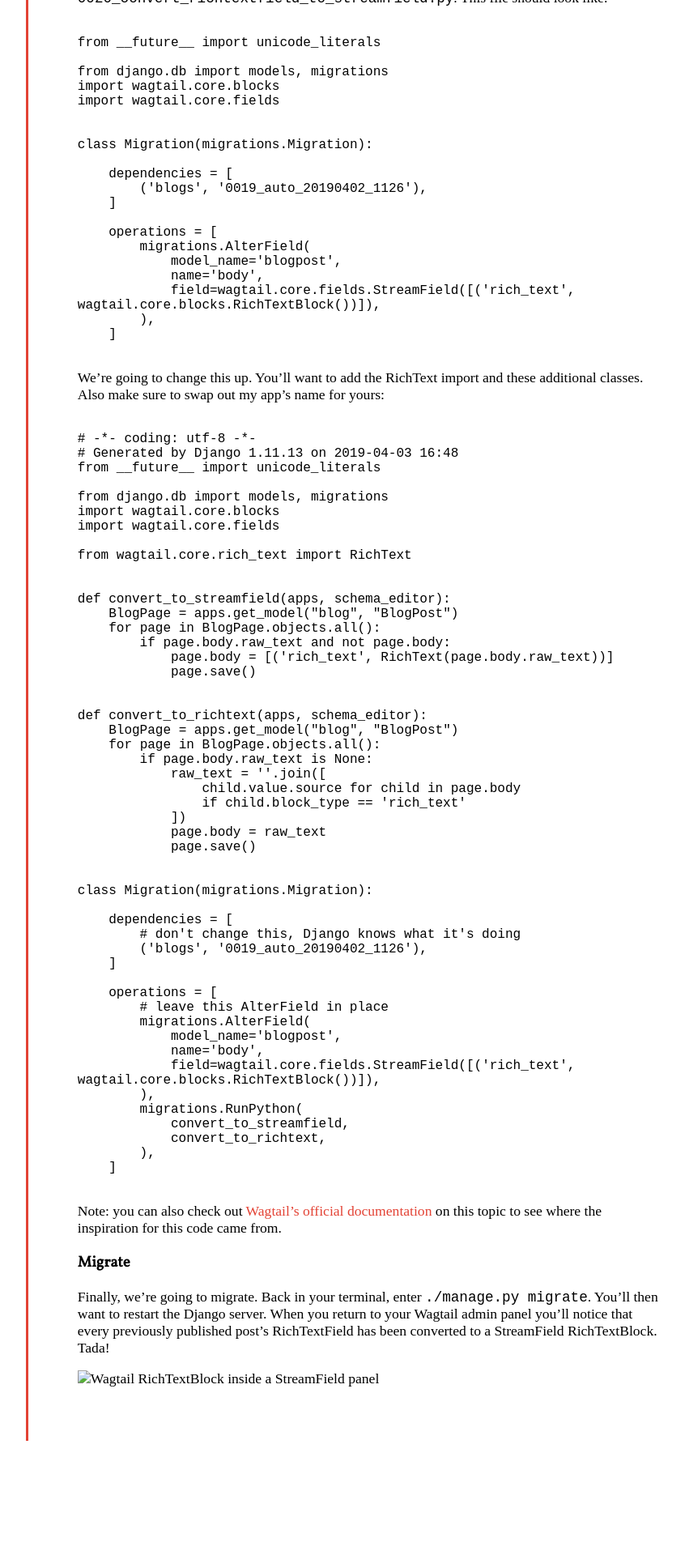
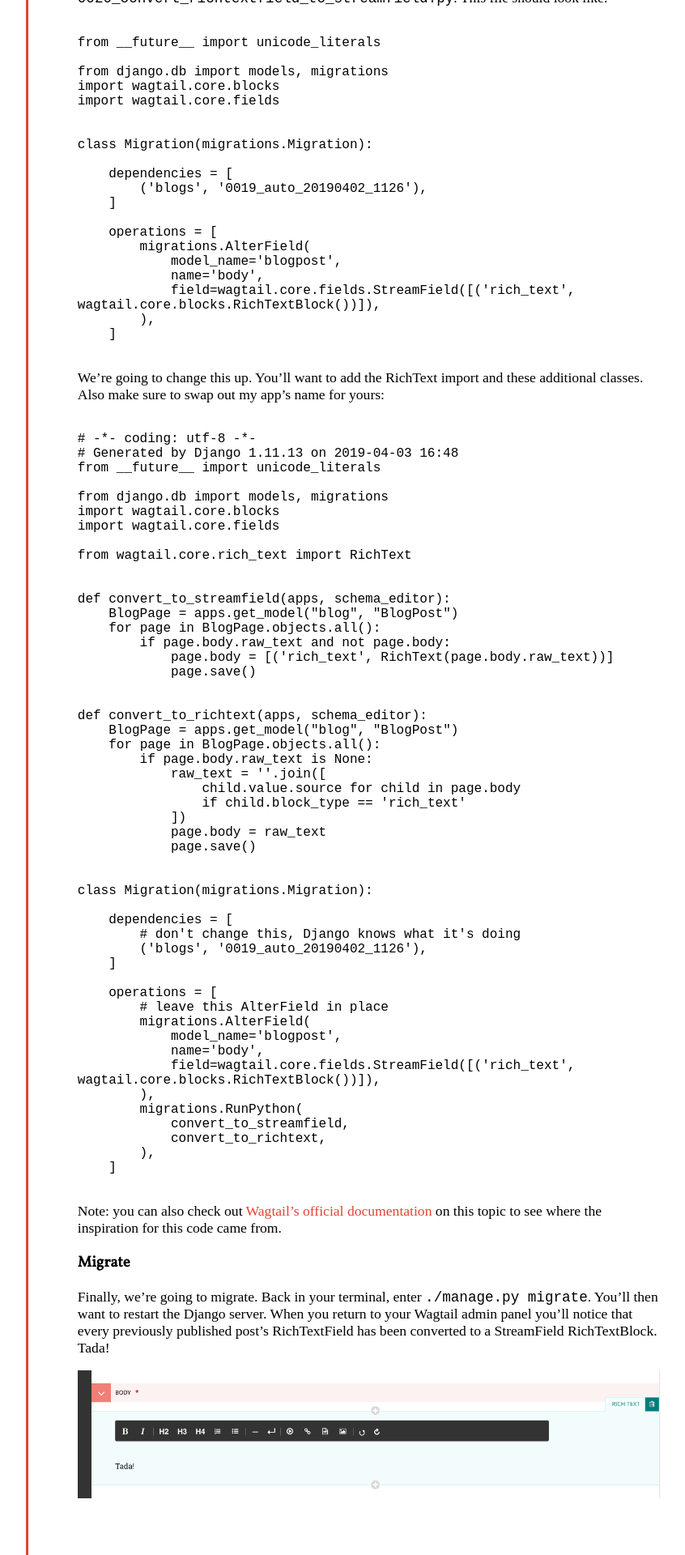
Before and after one commit to cssidy/personal-site, a Jekyll site: the page built from _posts/2019-04-03-Migrating-RichTextFields-To-StreamField-In-Wagtail.md, in a window 1280 px wide. Shown: the part 1578-3498 px from the top of the page at 81% size, without its empty margins (208-1054 px from the left). Built offline with Jekyll 4.4.1, drawn with Linux system fonts in a browser that asks for light colours; some web fonts are replaced; before the commit the page ends 3357 px from its top, so only the background shows below that.

Commit message:
Update 2019-04-03-Migrating-RichTextFields-To-StreamField-In-Wagtail.md

````diff
--- a/_posts/2019-04-03-Migrating-RichTextFields-To-StreamField-In-Wagtail.md
+++ b/_posts/2019-04-03-Migrating-RichTextFields-To-StreamField-In-Wagtail.md
@@ -160,4 +160,4 @@ Note: you can also check out [Wagtail's official documentation](https://docs.wag
 
 Finally, we're going to migrate. Back in your terminal, enter ```./manage.py migrate```. You'll then want to restart the Django server. When you return to your Wagtail admin panel you'll notice that every previously published post's RichTextField has been converted to a StreamField RichTextBlock. Tada!
 
-![Wagtail RichTextBlock inside a StreamField panel](../assets/images/blog/richtextblock.png)
+![Wagtail RichTextBlock inside a StreamField panel](/assets/images/blog/richtextblock.png)
````
